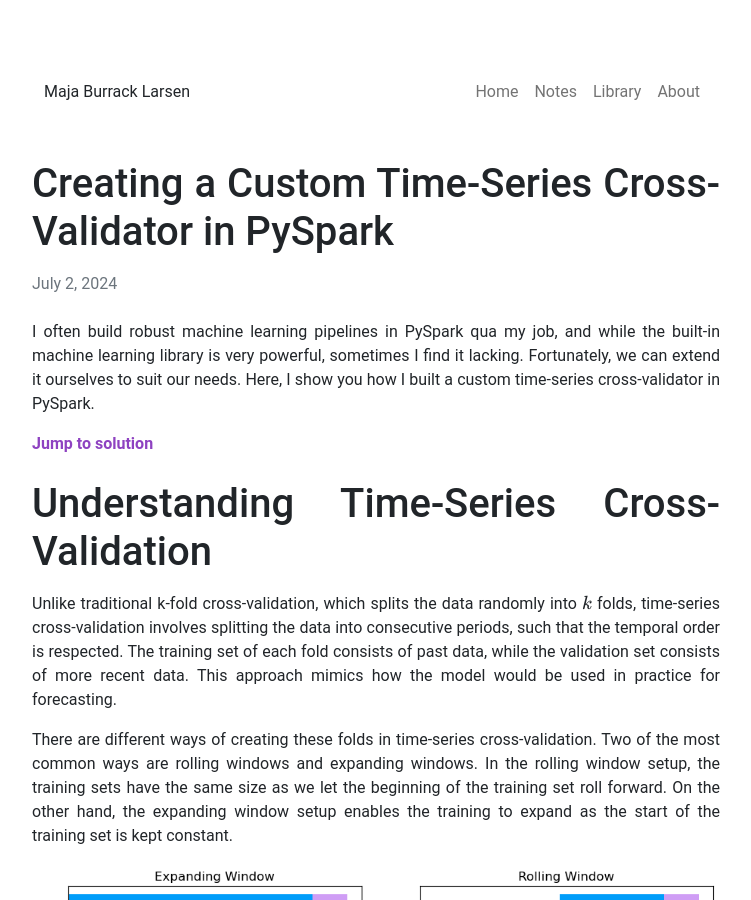
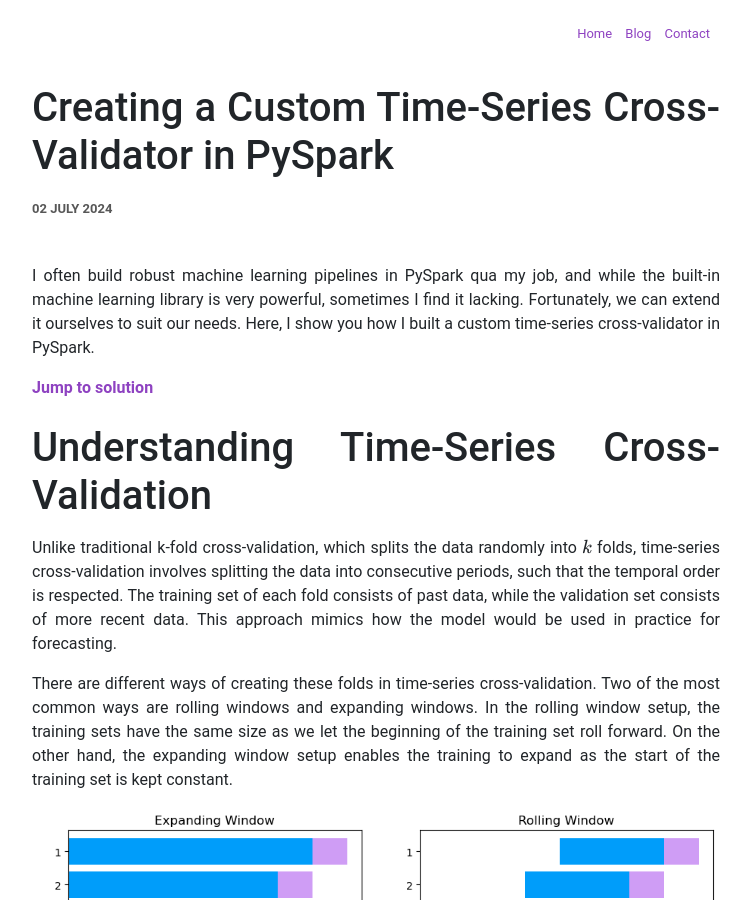
Before and after one commit to maja-burrack/maja-burrack.github.io, a Jekyll site: the page built from _posts/2024-07-02-pyspark-ts-cross-validator.md, in a window 1280 px wide and 900 px high. Shown: the whole window, without its empty margins (264-1015 px from the left). Built offline with Jekyll 4.4.1, drawn with Linux system fonts in a browser that asks for light colours.

Commit message:
changed layouts

```diff
--- a/_data/navigation.yml
+++ b/_data/navigation.yml
@@ -1,6 +1,6 @@
 - name: Home
-  link: /
-- name: Notes
+  link:
+- name: Blog
   link: /blog/
 - name: Library
   link: /books/
--- a/_includes/navigation.html
+++ b/_includes/navigation.html
@@ -1,10 +1,10 @@
-<nav class="navbar navbar-expand-lg navbar-light">
+<!-- <nav class="navbar navbar-expand-lg navbar-light">
   <div class="container-fluid">
-    <!-- <a class="navbar-brand p-0" href="{{ '/' | relative_url }}">
+    <a class="navbar-brand p-0" href="{{ '/' | relative_url }}">
       {% if site.lightavatar or site.darkavatar %}
         <img src="{{ site.lightavatar | relative_url }}" alt="light avatar" width="30" class="d-inline-block align-top m-0 light-avatar">
         <img src="{{ site.darkavatar | relative_url }}" alt="dark avatar" width="30" class="d-inline-block align-top m-0 dark-avatar">
-      {% endif %} -->
+      {% endif %}
       {{ site.name }}
     </a>
     <button class="navbar-toggler" type="button" data-bs-toggle="collapse" data-bs-target="#navbarNav" aria-controls="navbarNav" aria-expanded="false" aria-label="Toggle navigation">
@@ -21,3 +21,20 @@
     </div>
   </div>
 </nav>
+-->
+
+<body>
+  <div class='nav'>
+    <ul>
+      <li>
+        <a href='/'>Home</a>
+      </li>
+      <li>
+        <a href='/blog'>Blog</a>
+      </li>
+      <li>
+        <a href='/contact'>Contact</a>
+      </li>
+    </ul>
+  </div>
+</body>
--- a/_layouts/default.html
+++ b/_layouts/default.html
@@ -69,3 +69,6 @@
     ></script>
   </body>
 </html>
+
+<!--- JS for figure numbering -->
+<script src="{{ '/assets/js/figure-numbers.js' | relative_url }}"></script>
--- a/_layouts/post.html
+++ b/_layouts/post.html
@@ -2,10 +2,24 @@
 layout: default
 ---
 
+<script type="text/javascript" async>
+  MathJax = {
+    tex: {
+      inlineMath: [['$', '$'], ['\\(', '\\)']]
+    },
+    svg: {
+      fontCache: 'global'
+    }
+  };
+  </script>
+  <script type="text/javascript" id="MathJax-script" async src="https://cdn.jsdelivr.net/npm/mathjax@3/es5/tex-mml-chtml.js"></script>
+
 <div class="post">
-  <h1>{{ page.title }}</h1>
-  <span class="fs-6 text-muted">{{ page.date | date: "%B %-d, %Y" }}</span>
-  <div class="mt-4">{{ content }}</div>
+  <div class="front-matter">
+    <h1>{{ page.title }}</h1>
+    <span class="archive-date">{{ page.date | date: "%d %B %Y" }}</span>
+  </div>
+  <div class="mt-4 post">{{ content }}</div>
   <!-- Back to Blog link -->
   <div class="mt-4">
     <a href="{{ '/blog/' | relative_url }}"><b>← Back to Blog</b></a>
```
